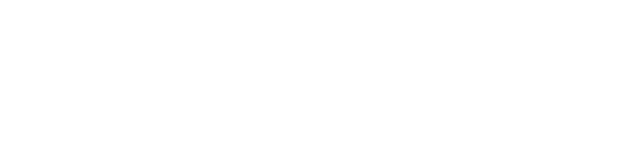
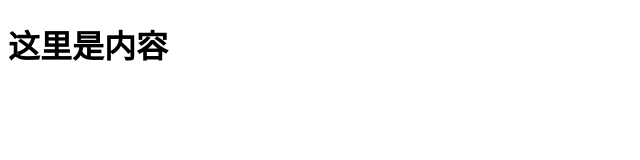
Before and after one commit to November13th/blog20170329, a plain HTML site: page index.html in a window 1280 px wide. Shown: the whole page, without its empty margins (0-640 px from the left). Drawn offline with Linux system fonts and the light colour scheme.

Commit message:
Update index.html

```diff
--- a/index.html
+++ b/index.html
@@ -1,4 +1,5 @@
 <!DOCTYPE html>
 <html>
 <title>第一个博客</title>
+  <h1>这里是内容</h1>
 </html>
```
